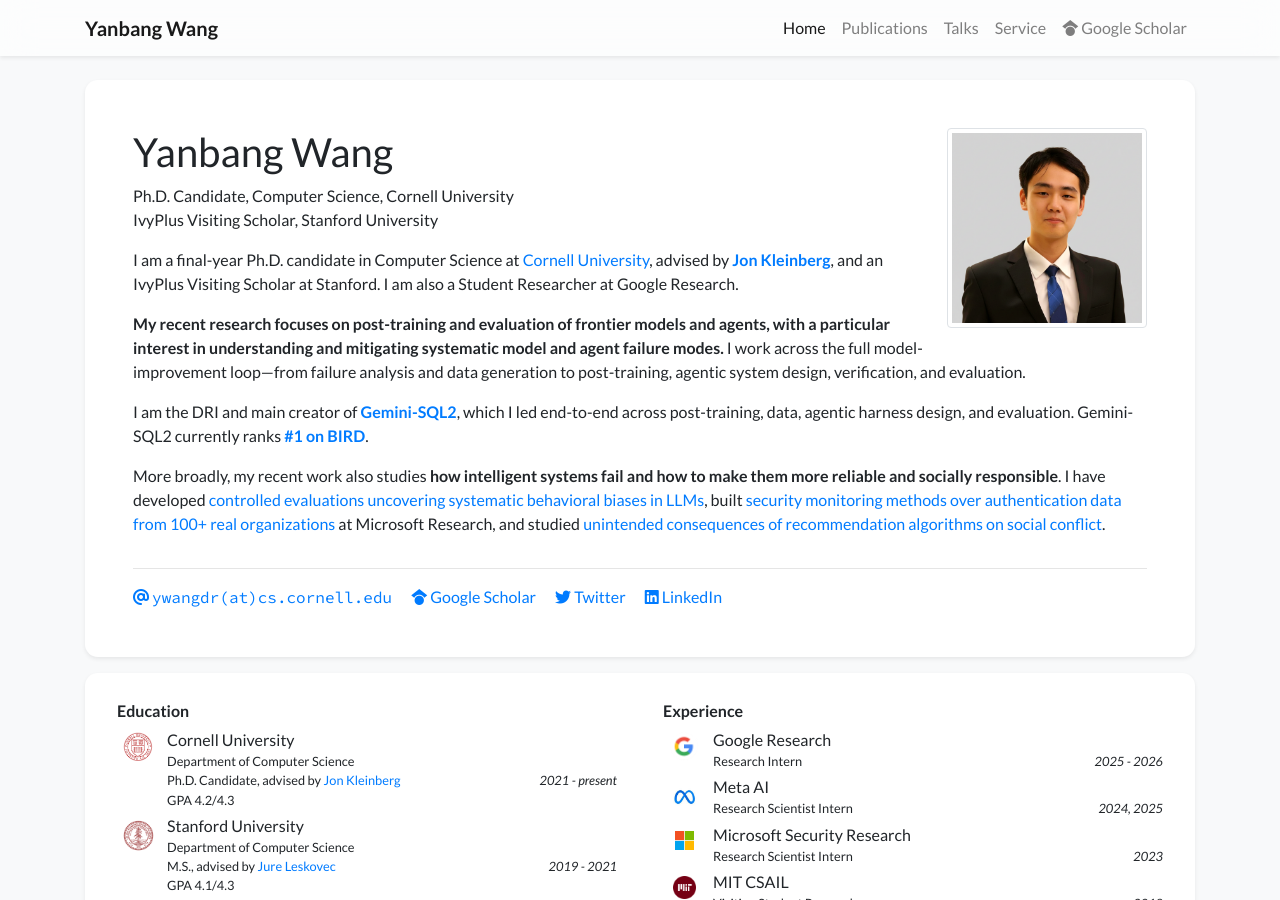
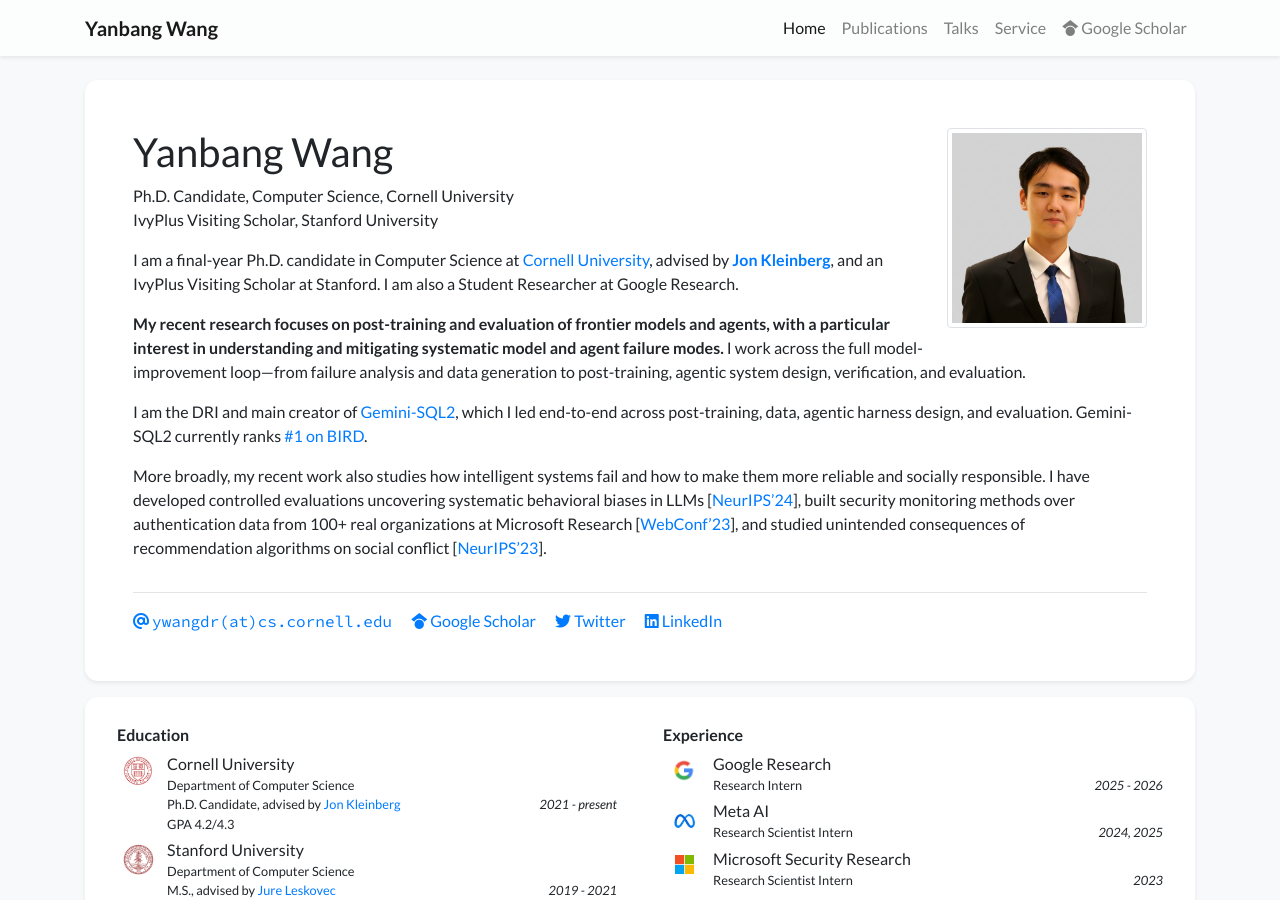
Before and after one commit to Abel0828/abel0828.github.io, a Jekyll site: the page built from index.html, in a window 1280 px wide and 900 px high. Built offline with Jekyll 4.4.1, drawn with Linux system fonts in a browser that asks for light colours; nearby versions of some CDN libraries; a style sheet for code colours, icons or effects is not loaded.

Commit message:
Simplify research bio emphasis and use concise paper citations

```diff
--- a/_data/profile.yml
+++ b/_data/profile.yml
@@ -29,17 +29,19 @@ short_bio: >-
   </p>
   <p>
     I am the DRI and main creator of
-    <a href="https://www.linkedin.com/posts/googleresearch_introducing-gemini-sql2-our-breakthrough-activity-7471241516003356672-wxOZ" target="_blank"><strong>Gemini-SQL2</strong></a>,
+    <a href="https://www.linkedin.com/posts/googleresearch_introducing-gemini-sql2-our-breakthrough-activity-7471241516003356672-wxOZ" target="_blank">Gemini-SQL2</a>,
     which I led end-to-end across post-training, data, agentic harness design, and evaluation.
-    Gemini-SQL2 currently ranks <a href="https://bird-bench.github.io/" target="_blank"><strong>#1 on BIRD</strong></a>.
+    Gemini-SQL2 currently ranks <a href="https://bird-bench.github.io/" target="_blank">#1 on BIRD</a>.
   </p>
   <p>
-    More broadly, my recent work also studies <strong>how intelligent systems fail and how to make
-    them more reliable and socially responsible</strong>. I have developed
-    <a href="https://arxiv.org/abs/2402.11821" target="_blank">controlled evaluations uncovering systematic behavioral biases in LLMs</a>,
-    built <a href="https://dl.acm.org/doi/abs/10.1145/3589335.3648325" target="_blank">security monitoring methods over authentication data from 100+ real organizations</a>
-    at Microsoft Research, and studied
-    <a href="https://arxiv.org/abs/2310.14076" target="_blank">unintended consequences of recommendation algorithms on social conflict</a>.
+    More broadly, my recent work also studies how intelligent systems fail and how to make
+    them more reliable and socially responsible. I have developed
+    controlled evaluations uncovering systematic behavioral biases in LLMs
+    [<a href="https://arxiv.org/abs/2402.11821" target="_blank">NeurIPS&rsquo;24</a>],
+    built security monitoring methods over authentication data from 100+ real organizations
+    at Microsoft Research [<a href="https://dl.acm.org/doi/abs/10.1145/3589335.3648325" target="_blank">WebConf&rsquo;23</a>],
+    and studied unintended consequences of recommendation algorithms on social conflict
+    [<a href="https://arxiv.org/abs/2310.14076" target="_blank">NeurIPS&rsquo;23</a>].
   </p>
 
 # Temporarily hidden. To restore, append this HTML to short_bio above.
```
